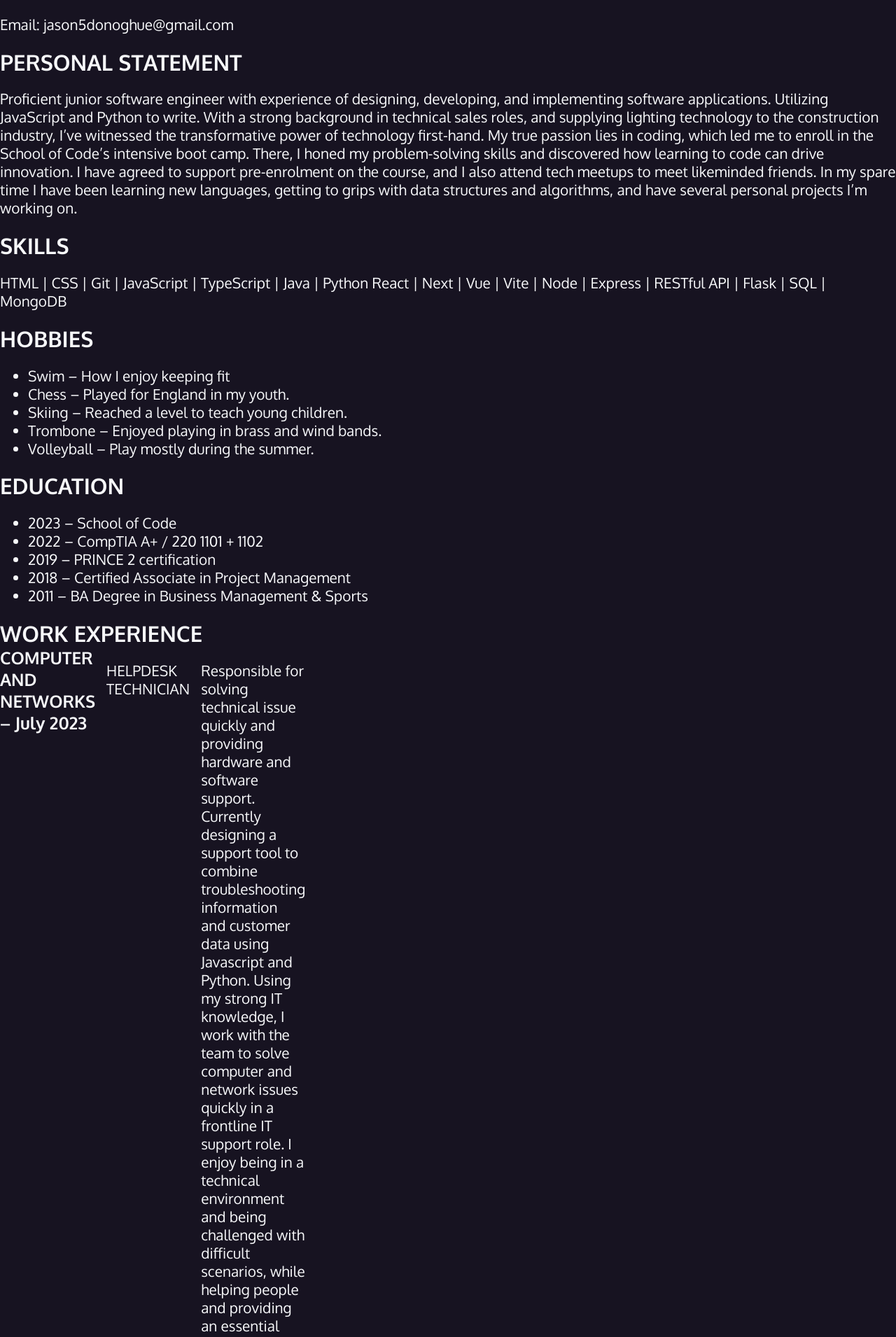
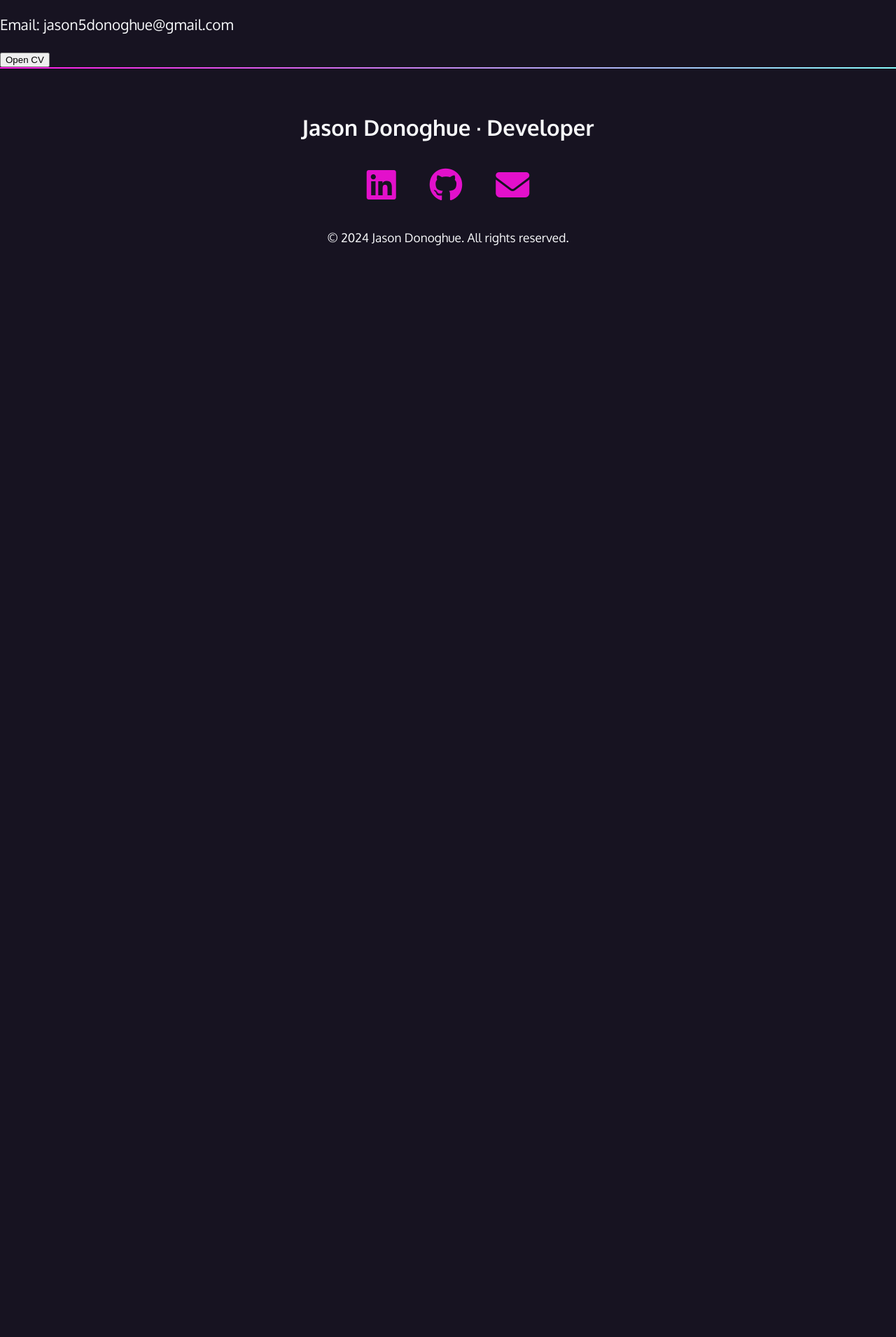
Before and after one commit to Jason5D/My-Portfolio, a React (Create React App) app in the folder Frontend/my-portfolio/: page /resume in a window 1280 px wide. Shown: the part 122-2032 px from the top of the page at 70% size. After the commit the page ends 800 px from the top, so only its background shows below. Built offline with nearby package versions, Linux system fonts and the light colour scheme; a web font is replaced by a local one.

Commit message:
added option to view and download resume

```diff
--- a/Frontend/my-portfolio/package.json
+++ b/Frontend/my-portfolio/package.json
@@ -4,6 +4,7 @@
   "private": true,
   "type": "module",
   "dependencies": {
+    "@react-pdf/renderer": "^3.3.8",
     "axios": "^1.6.7",
     "cors": "^2.8.5",
     "dotenv": "^16.4.5",
--- a/Frontend/my-portfolio/src/components/Resume.js
+++ b/Frontend/my-portfolio/src/components/Resume.js
@@ -1,4 +1,12 @@
-export default function Resume() {
+import React from "react";
+import CV from "../content/CV.pdf";
+
+const Resume = () => {
+  const openPDF = () => {
+    const url = CV; // Adjust the path to your PDF file
+    window.open(url, "_blank");
+  };
+
   return (
     <div>
       <header>
@@ -6,92 +14,9 @@ export default function Resume() {
         <p>Email: jason5donoghue@gmail.com</p>
       </header>
 
-      <section>
-        <h2>PERSONAL STATEMENT</h2>
-        <p>
-          Proficient junior software engineer with experience of designing,
-          developing, and implementing software applications. Utilizing
-          JavaScript and Python to write. With a strong background in technical
-          sales roles, and supplying lighting technology to the construction
-          industry, I’ve witnessed the transformative power of technology
-          first-hand. My true passion lies in coding, which led me to enroll in
-          the School of Code’s intensive boot camp. There, I honed my
-          problem-solving skills and discovered how learning to code can drive
-          innovation. I have agreed to support pre-enrolment on the course, and
-          I also attend tech meetups to meet likeminded friends. In my spare
-          time I have been learning new languages, getting to grips with data
-          structures and algorithms, and have several personal projects I’m
-          working on.
-        </p>
-      </section>
-
-      <section>
-        <h2>SKILLS</h2>
-        <p>
-          HTML | CSS | Git | JavaScript | TypeScript | Java | Python React |
-          Next | Vue | Vite | Node | Express | RESTful API | Flask | SQL |
-          MongoDB
-        </p>
-      </section>
-
-      <section>
-        <h2>HOBBIES</h2>
-        <ul>
-          <li>Swim – How I enjoy keeping fit</li>
-          <li>Chess – Played for England in my youth.</li>
-          <li>Skiing – Reached a level to teach young children.</li>
-          <li>Trombone – Enjoyed playing in brass and wind bands.</li>
-          <li>Volleyball – Play mostly during the summer.</li>
-        </ul>
-      </section>
-
-      <section>
-        <h2>EDUCATION</h2>
-        <ul>
-          <li>2023 – School of Code</li>
-          <li>2022 – CompTIA A+ / 220 1101 + 1102</li>
-          <li>2019 – PRINCE 2 certification</li>
-          <li>2018 – Certified Associate in Project Management</li>
-          <li>2011 – BA Degree in Business Management & Sports</li>
-        </ul>
-      </section>
-
-      <section>
-        <h2>WORK EXPERIENCE</h2>
-        <article>
-          <h3>COMPUTER AND NETWORKS – July 2023</h3>
-          <p>HELPDESK TECHNICIAN</p>
-          <p>
-            Responsible for solving technical issue quickly and providing
-            hardware and software support. Currently designing a support tool to
-            combine troubleshooting information and customer data using
-            Javascript and Python. Using my strong IT knowledge, I work with the
-            team to solve computer and network issues quickly in a frontline IT
-            support role. I enjoy being in a technical environment and being
-            challenged with difficult scenarios, while helping people and
-            providing an essential service. I’ve continued to develop a high
-            attention to detail and logical problem-solving skills, while
-            searching for a developer role.
-          </p>
-        </article>
-      </section>
-      <section>
-        <h2>KEY PROJECTS 2023</h2>
-        <article>
-          <h3>STUDYOSAURUS</h3>
-          <p>
-            <strong>Problem:</strong> Bootcamp lacked resource management
-            system.
-            <strong>Collaborators:</strong> Victoria Platt, George Ussher, Evie
-            Amoura
-            <strong>Tech Stack:</strong> JavaScript, React, Vite
-            <strong>Approach:</strong> Dot voting, pair programming, roles,
-            pre-coding planning, refactoring.
-            <strong>Learnings:</strong> Equal opportunities, streamlined tech
-            stack, regular meetings, everyone understand projects.
-          </p>
-        </article>
-      </section>
+      <button onClick={openPDF}>Open CV</button>
     </div>
   );
-}
+};
+
+export default Resume;
```
Also changed, not shown: Frontend/my-portfolio/src/components/turntoreact.txt (deleted), 2 other files (tests, documents, lock files or other folders).
